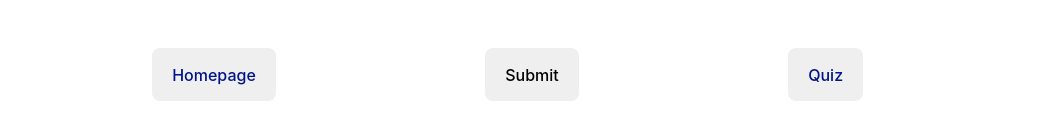
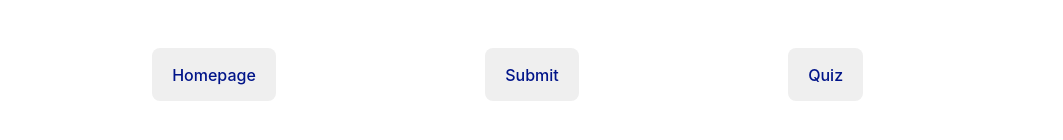
Before and after one commit to ClaireHowley/MVP, a React (Vite) app in the folder client/: page /review in a window 1280 px wide. Shown: the part 602-742 px from the top of the page, without its empty margins (108-1171 px from the left). Built offline with nearby package versions, Linux system fonts and the light colour scheme.

Commit message:
submit route frontend WIP

```diff
--- a/client/src/pages/ReviewPage.jsx
+++ b/client/src/pages/ReviewPage.jsx
@@ -85,8 +85,7 @@ export default function ReviewPage() {
 				</button>
 			</div>
 			<button type="button">
-				Submit
-				<Link to="/submit"></Link>
+				<Link to="/submit">Submit</Link>
 			</button>
 		</div>
 	);
--- a/client/src/pages/SubmitQuestion.jsx
+++ b/client/src/pages/SubmitQuestion.jsx
@@ -1,10 +1,17 @@
 import React from "react";
 import { Link } from "react-router-dom";
+import { useState } from "react";
 
 export default function SubmitQuestion() {
+	const [questionData, setQuestionData] = useState({
+		question: "",
+		answers: [{ text: "", isCorrect: false }],
+	});
+
 	return (
 		<div>
-			{" "}
+			<h1>Add a question</h1>
+			<form className="questionBox"></form>
 			<button type="button" className="reviewHomepageButton">
 				<Link to="/">Homepage</Link>
 			</button>
```
